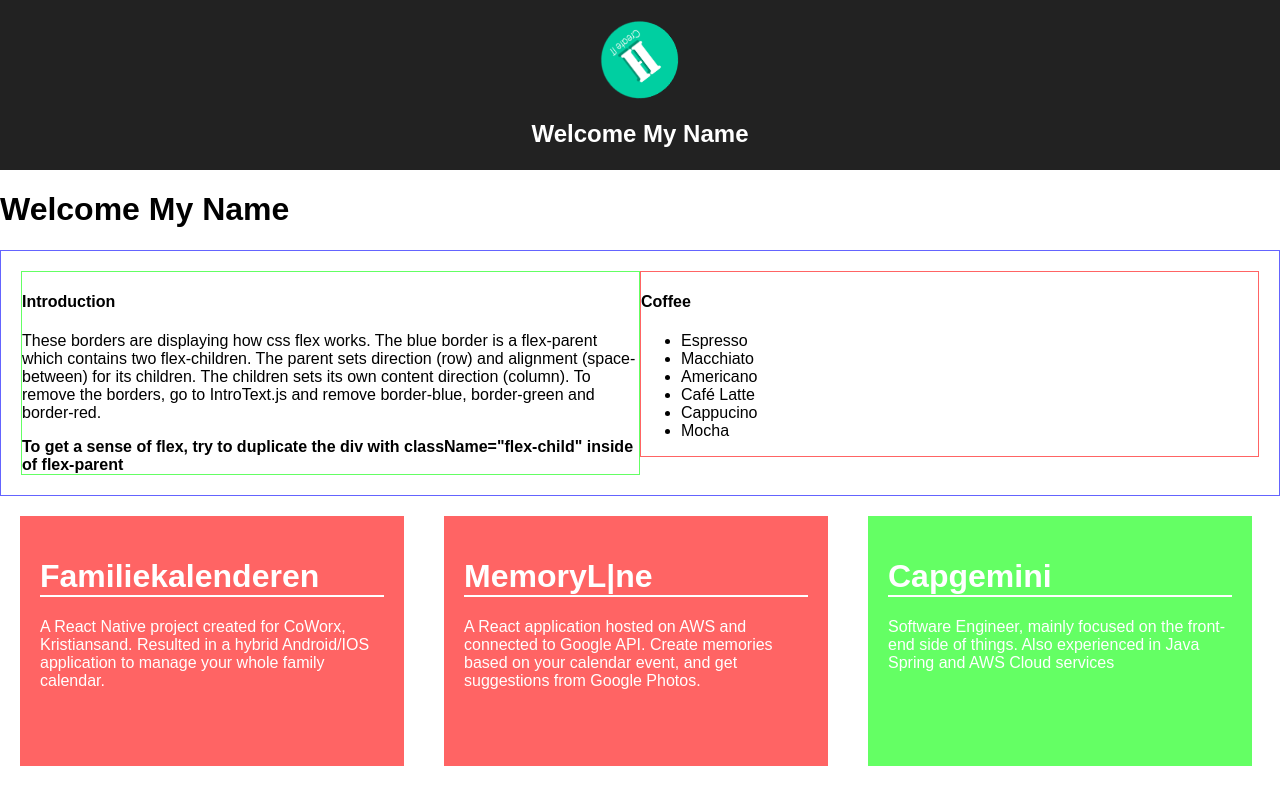
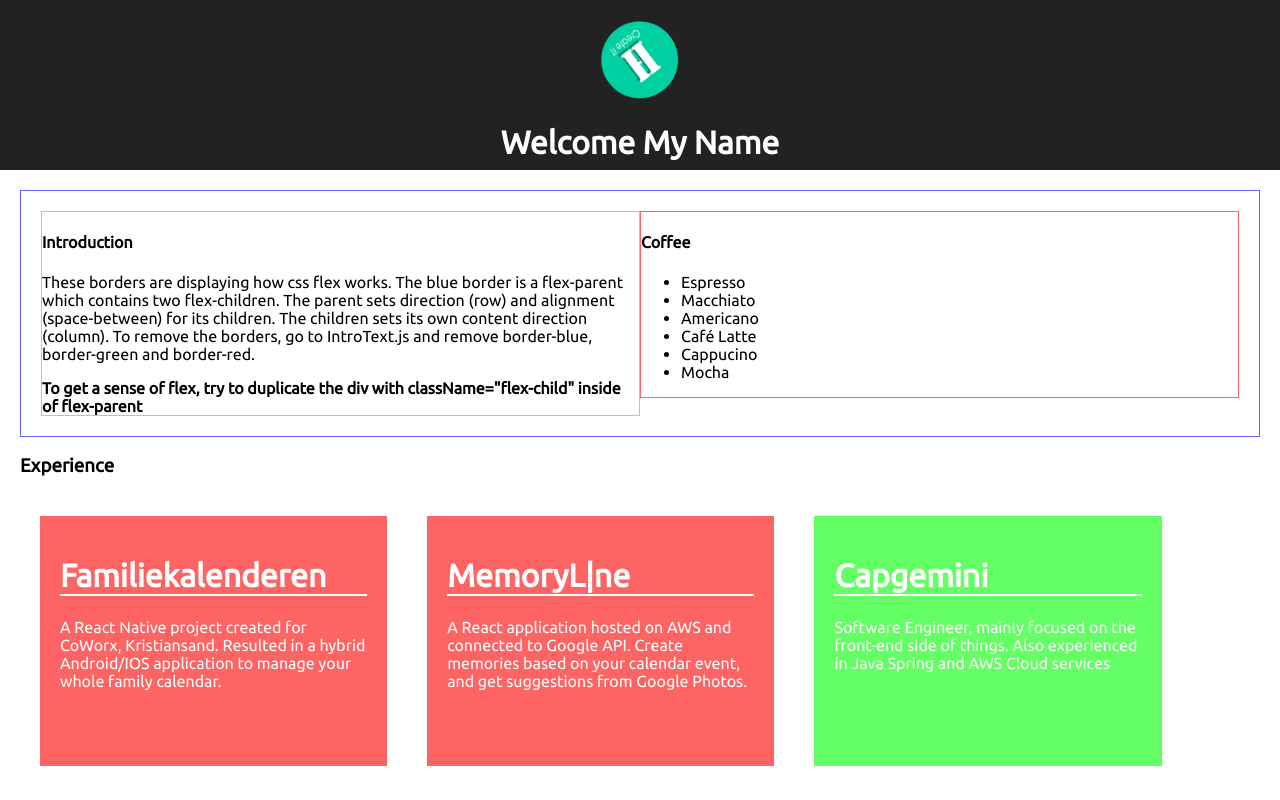
Before and after one commit to Jeyloh/ntnu-boilerplate, a React (Create React App) app: page /tab1 in a window 1280 px wide. Both pictures are taken after a click on the button "Log in". Shown: the top 800 px of the page. Built offline with nearby package versions, Linux system fonts and the light colour scheme.

Commit message:
Updated ReadMe and added more to personal_information

```diff
--- a/public/index.html
+++ b/public/index.html
@@ -19,7 +19,8 @@
       work correctly both with client-side routing and a non-root public URL.
       Learn how to configure a non-root public URL by running `npm run build`.
     -->
-    <title>React App</title>
+    <link href="https://fonts.googleapis.com/css?family=Ubuntu" rel="stylesheet">
+    <title>My personal site</title>
   </head>
   <body>
     <noscript>
--- a/src/App.css
+++ b/src/App.css
@@ -1,5 +1,6 @@
 * {
   box-sizing: border-box;
+  font-family: 'Ubuntu', sans-serif;
 }
 
 .app-logo {
@@ -16,7 +17,7 @@
 }
 
 .app-title {
-  font-size: 1.5em;
+  font-weight: 600;
 }
 
 .app-intro {
@@ -25,13 +26,11 @@
 
 
 .flex-parent {
+  padding: 20px;
   width: 100%;
   display: flex;
-  flex-direction: center;
   align-items: flex-start;
   justify-content: space-between;
-  padding: 20px;
-
 }
 
 .flex-child {
@@ -67,15 +66,23 @@
 
 .content {
   display: flex;
+  flex-direction: column;
+  align-items: flex-start;
+  padding: 20px;
+
+}
+
+.personal-data-wrapper {
+  display: flex;
   flex-direction: row;
   align-items: flex-start;
   flex-wrap: wrap;
 }
 
 .personal-data-container {
-  width: 30%;
+  padding: 20px;
+  width: 28%;
   min-height: 250px;
-  padding: 20px;
   margin: 20px;
   color: white;
 }
--- a/src/App.js
+++ b/src/App.js
@@ -6,11 +6,30 @@
 
 class App extends Component {
   constructor(props) {
+    console.log(">> constructor");
     super(props);
     this.state = {
       user: null,
       loading: false
     }
+  }
+
+  /**
+   * A simple showcase of the LifeCycle methods
+   */
+  componentDidMount() {
+    console.log(">> componentDidMount");
+  }
+  shouldComponentUpdate(nextProps, nextState) {
+    console.log(">> shouldComponentUpdate");
+    console.log(nextProps, nextState);
+    return true;
+  }
+  componentDidUpdate() {
+    console.log(">> componentDidUpdate");
+  }
+  componentWillUnmount() {
+    console.log(">> componentWillUnmount");
   }
 
   loginUser = () => {
@@ -25,6 +44,8 @@
   }
 
   render() {
+    console.log(">> render");
+
     return (
       <div className="app">
         <Header user={this.state.user}/>
--- a/src/components/PageContent.js
+++ b/src/components/PageContent.js
@@ -1,25 +1,27 @@
-import React, { Component } from 'react';
-import {PersonalEntry} from "./PersonalEntry";
-import {LoadingSpinner} from "./LoadingSpinner";
+import React, { Component } from 'react'
+import { PersonalEntry } from './PersonalEntry'
+import { LoadingSpinner } from './LoadingSpinner'
 import IntroText from './IntroText'
 
 class PageContent extends Component {
 
-  render() {
-    console.log(this.props);
+  render () {
+    console.log(this.props)
     if (this.props.loading) {
-      return <LoadingSpinner />
+      return <LoadingSpinner/>
     }
     else if (this.props.user) {
       return (
         <div className="content">
-          <h1>Welcome {this.props.user.name}</h1>
           <IntroText />
-          <PersonalEntry color="rgb(255, 100, 100)" dataArray={this.props.user.projectExperience}/>
-          <PersonalEntry color="rgb(100, 255, 100)" dataArray={this.props.user.workExperience}/>
-          <PersonalEntry color="rgb(100, 100, 255)" dataArray={this.props.user.hobbies}/>
+          <h3>Experience</h3>
+          <div className="personal-data-wrapper">
+            <PersonalEntry color="rgb(255, 100, 100)" dataArray={this.props.user.projectExperience}/>
+            <PersonalEntry color="rgb(100, 255, 100)" dataArray={this.props.user.workExperience}/>
+            <PersonalEntry color="rgb(100, 100, 255)" dataArray={this.props.user.hobbies}/>
+          </div>
         </div>
-      );
+      )
     } else {
       return (
         <div>
@@ -32,4 +34,4 @@
   }
 }
 
-export default PageContent;
+export default PageContent
--- a/src/components/PersonalEntry.js
+++ b/src/components/PersonalEntry.js
@@ -4,9 +4,9 @@
   console.log(props)
 
   return (
-    Array.isArray(props.dataArray) ?
-      props.dataArray.map(({title, description}) => (
-        <div style={{backgroundColor: props.color}} className="personal-data-container">
+    Array.isArray(props.dataArray)
+      ? props.dataArray.map(({title, description}) => (
+        <div key={title} style={{backgroundColor: props.color}} className="personal-data-container">
           <h1>{title}</h1>
           <p>{description}</p>
         </div>
--- a/src/personal_information.js
+++ b/src/personal_information.js
@@ -1,5 +1,8 @@
 export const myPersonalInformation = {
   name: "My Name",
+  description: "Web developer by day, beer-drinker at night",
+  age: "",
+  profileImgSrc: "./createIT.png",
   projectExperience: [
     {
       title: "Familiekalenderen",
@@ -16,8 +19,8 @@
       description: "Software Engineer, mainly focused on the front-end side of things. Also experienced in Java Spring and AWS Cloud services"
     },
     {
-      title: "NorgesEnergi",
-      description: "Javascript fire extinguisher, finder of flaws, implementor of Angular."
+      title: "Hansen CreateIT",
+      description: "Freelance web developer at my own company."
     },
   ],
   hobbies: [
```
Also changed, not shown: 1 other file (tests, documents, lock files or other folders).
